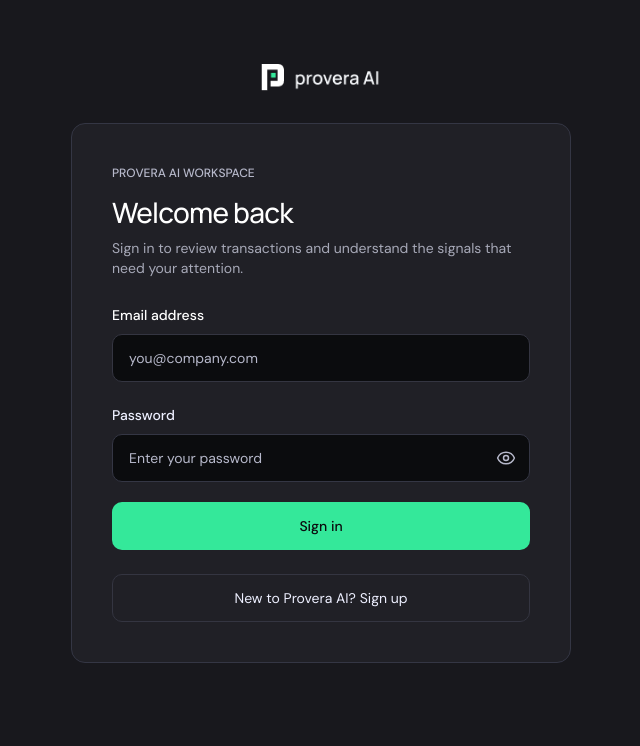
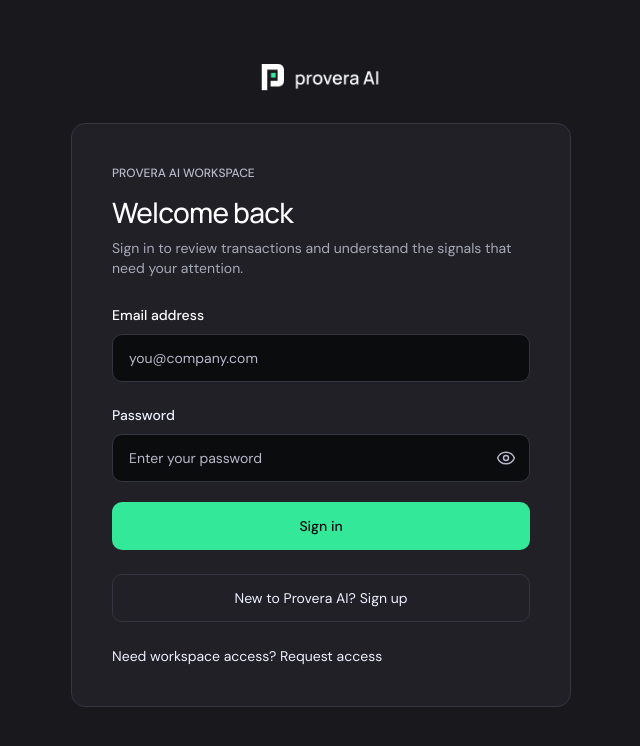
Before and after one commit to PN-Africa/provera-ai, a Next.js app: page /login in a window 1280 px wide. Shown: the top 746 px of the page, without its empty margins (319-959 px from the left). Built offline with nearby package versions, Linux system fonts and the light colour scheme.

Commit message:
feat: made adjustment on login page

```diff
--- a/src/app/(public)/login/page.tsx
+++ b/src/app/(public)/login/page.tsx
@@ -166,12 +166,12 @@ export default function LoginPage() {
               New to Provera AI? Sign up
             </Link>
 
-            {/* <p className="font-sans text-[14px] leading-[20px] text-[#EDEFFF]">
+            <p className="font-sans text-[14px] leading-[20px] text-[#EDEFFF]">
               Need workspace access?{" "}
               <Link href="/request-access" className="hover:underline">
                 Request access
               </Link>
-            </p> */}
+            </p>
           </div>
         </AuthCard>
       </div>
```
